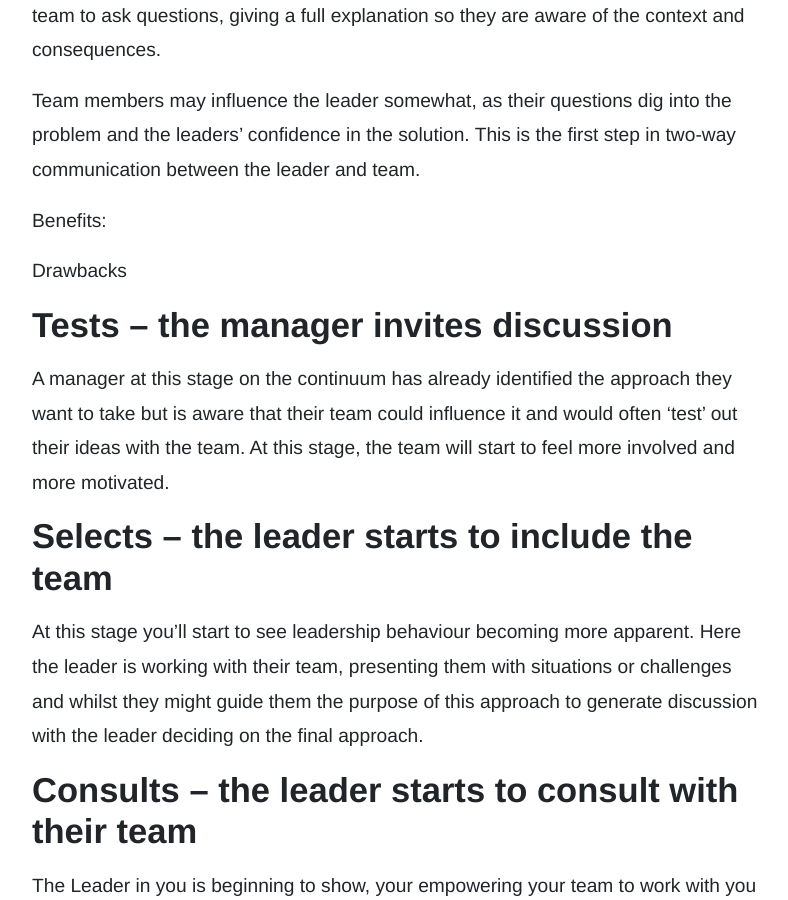
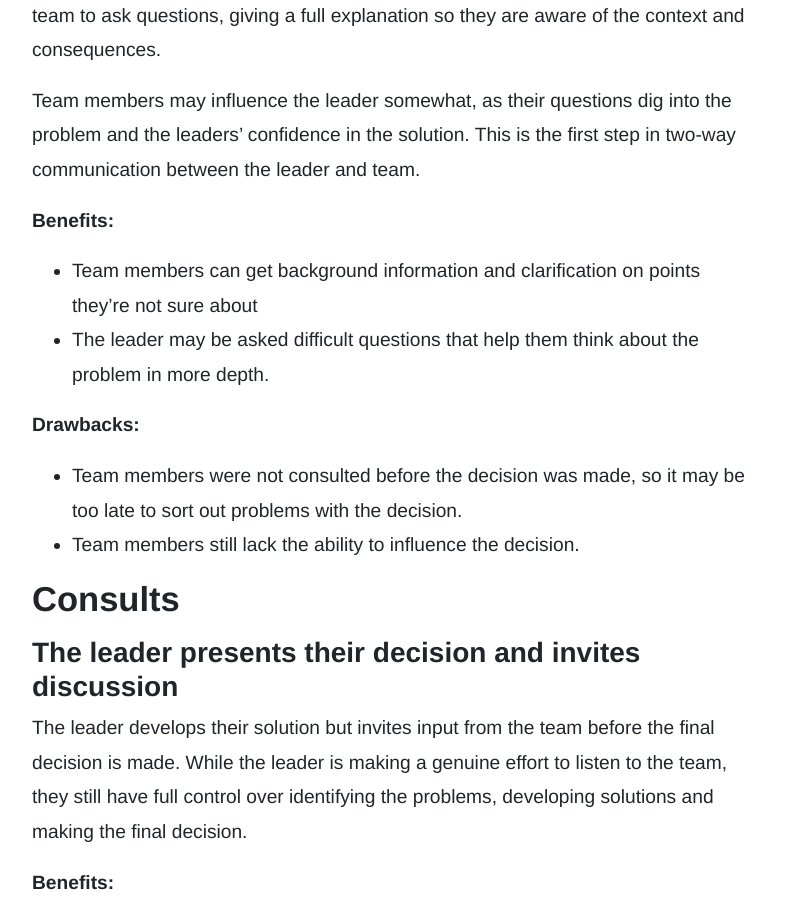
Before and after one commit to MattKevan/uxleaders, a Jekyll site: the page built from _articles/leadership-continuum.md, in a window 1280 px wide and 900 px high, scrolled down 2679 px. Shown: the whole window, without its empty margins (243-1031 px from the left). Built offline with Jekyll 4.4.1, drawn with Linux system fonts in a browser that asks for light colours; some web fonts are replaced; some of the changed text lies outside the part shown.

Commit message:
Update from Forestry.io Matt Kevan updated _articles/leadership-continuum.md

```diff
--- a/_articles/leadership-continuum.md
+++ b/_articles/leadership-continuum.md
@@ -56,22 +56,82 @@
 
 Team members may influence the leader somewhat, as their questions dig into the problem and the leaders' confidence in the solution. This is the first step in two-way communication between the leader and team.
 
-Benefits:
+**Benefits:**
 
-Drawbacks
+* Team members can get background information and clarification on points they're not sure about
+* The leader may be asked difficult questions that help them think about the problem in more depth.
 
-## Tests – the manager invites discussion
+**Drawbacks:**
 
-A manager at this stage on the continuum has already identified the approach they want to take but is aware that their team could influence it and would often ‘test’ out their ideas with the team. At this stage, the team will start to feel more involved and more motivated.
+* Team members were not consulted before the decision was made, so it may be too late to sort out problems with the decision.
+* Team members still lack the ability to influence the decision.
 
-## Selects – the leader starts to include the team
+## Consults
 
-At this stage you’ll start to see leadership behaviour becoming more apparent. Here the leader is working with their team, presenting them with situations or challenges and whilst they might guide them the purpose of this approach to generate discussion with the leader deciding on the final approach.
+### The leader presents their decision and  invites discussion
 
-## Consults – the leader starts to consult with their team
+The leader develops their solution but invites input from the team before the final decision is made. While the leader is making a genuine effort to listen to the team, they still have full control over identifying the problems, developing solutions and making the final decision.
 
-The Leader in you is beginning to show, your empowering your team to work with you to look at challenges, to solve their own problems and make their own decisions. You will of course still set the boundaries to work within but your team will start to take ownership and accountability.
+**Benefits:**
 
-## Joins – the leader is working alongside their team
+* The leader gives some agency to the team by asking for their input before making the decision
+* The leader can still manage every aspect of the process, giving them full control.
 
-As you join with your team you’ll find that they take responsibility. They’ll solve their own problems, they’ll work with you, not for you and will all be driving for the same desired result.
+**Drawbacks:**
+
+* Team members are not involved during the process of identifying and solving problems
+* Team members have limited influence and remain on the edge of the decision-making process.
+
+## Joins
+
+### The leader asks for suggestions before making a decision
+
+Until now, the leader has been the one who develops the solution. However, in this style of leadership, the leader presents the problem to the team instead of the solution, and invites them to help develop solutions.
+
+This gives the team more agency and provides the leader with a much wider range of possible solutions.
+
+**Benefits:**
+
+* Develops solutions the leader might not have come up with themselves, leading to better outcomes.
+* Team members may have skills or knowledge the leader does not, again leading to better solutions
+* The team feels valued to be part of the decision making process.
+
+**Drawbacks:**
+
+* The process can be slow as it takes time to get everyone together and develop a solution.
+
+## Delegates
+
+### The leader presents the goals and asks the team to make a decision
+
+Here, the leader is seen as a part of a democratic team and gives up a lot of control over the outcome – they can't veto the team's decision.
+
+The leader's role is to outline the problem, as well as any boundaries, guidelines and expected outcomes. Once done, they can step back and let the team get on with it, or participate with the same say in the process as everyone else.
+
+**Benefits:**
+
+* Team members feel they have a genuine say
+* All members have an opportunity to be heard
+* The team can stop the leader from making bad choices.
+
+**Drawbacks:**
+
+* The leader must have a lot of trust in their team as while they are responsible, they don't have control
+* It can take time to reach a decision, especially if people can't agree.
+
+## Abdicates
+
+### The leader allows full group choice
+
+The team identifies problems, develops solutions and takes decisions all without input from the leader. The only boundaries might be company policies or expectations set by more senior management than the leader.
+
+**Benefits:**
+
+* Team members are in complete control of their work
+* More likely to result in new and innovative solutions as barriers are removed as much as possible.
+
+**Drawbacks:**
+
+* The leader has no control over what happens, potentially putting themselves at risk
+* Team members have little or no support
+* The team may lack direction and have problems hitting targets.
```
